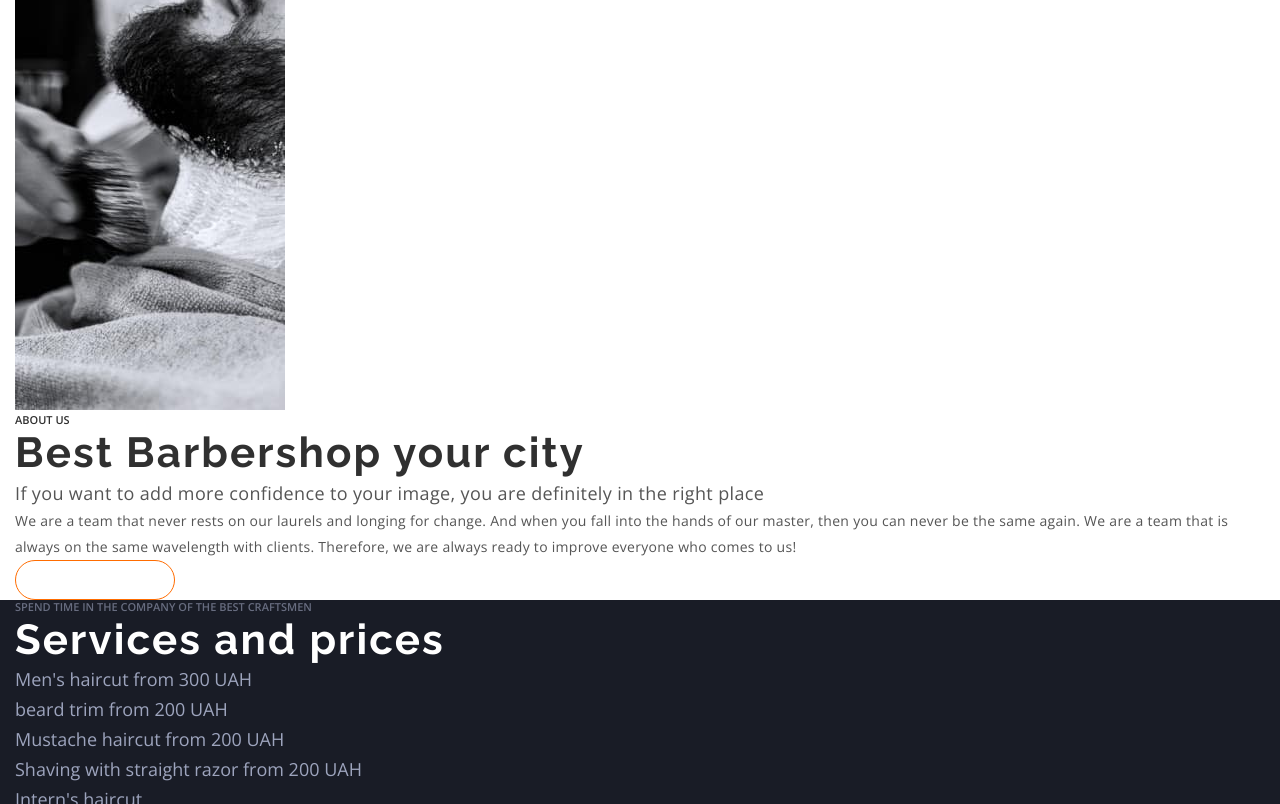
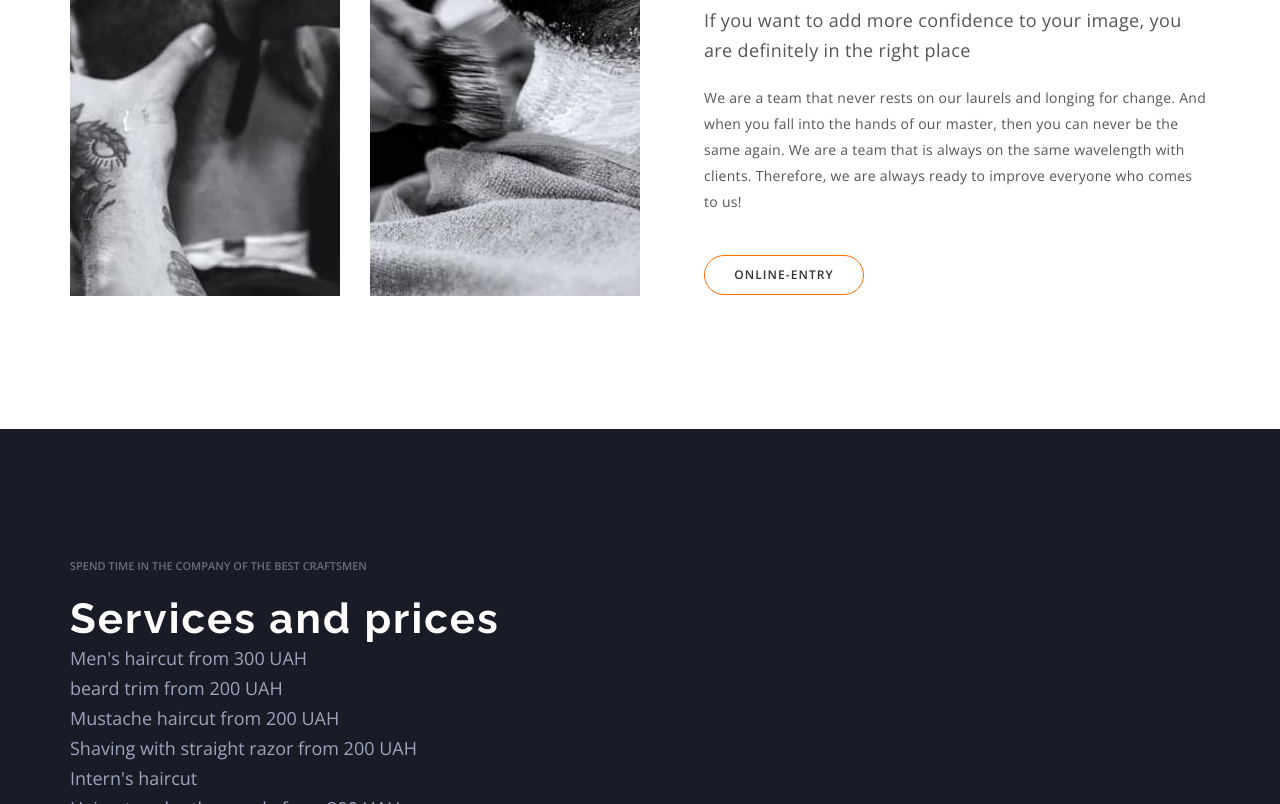
Before and after one commit to SergejViktorov/BarberShop, a plain HTML site: page index.html in a window 1280 px wide. Shown: the part 782-1586 px from the top of the page. Drawn offline with nearby package versions, Linux system fonts and the light colour scheme.

Commit message:
about-us

```diff
--- a/css/style.css
+++ b/css/style.css
@@ -46,11 +46,14 @@ p {
 
 /* Common */
 .container {
-  width: 1170;
+  width: 1170px;
   margin-right: auto;
   margin-left: auto;
   padding-left: 15px;
   padding-right: 15px;
+}
+.section {
+  padding: 130px 0;
 }
 .section-header {
   font-size: 42px;
@@ -80,7 +83,12 @@ p {
 .button:focus {
   color: var(--accent-color);
 }
+.light {
+  color: var(--main-color);
+}
 .sub {
+  margin-bottom: 20px;
+
   font-weight: 600;
   font-size: 11px;
   line-height: 1.36;
@@ -172,19 +180,30 @@ p {
 
 .aboutus {
 }
+.aboutus > .container {
+  display: flex;
+}
 .aboutus-subtitle {
-  font-weight: 600;
-  font-size: 11px;
-  line-height: 1.36;
   color: var(--main-color);
 }
+.aboutus-list {
+  display: flex;
+  margin-right: 64px;
+}
+.aboutus-list > .item:not(:last-child) {
+  margin-right: 30px;
+}
 .aboutus-title {
+  margin-bottom: 20px;
+
   font-size: 42px;
   line-height: 1.18;
 
   color: var(--main-color);
 }
 .aboutus-text {
+  margin-bottom: 20px;
+
   font-size: 18px;
   line-height: 1.67;
 
@@ -193,6 +212,7 @@ p {
   color: var(--sec-color);
 }
 .aboutus-description {
+  margin-bottom: 40px;
   font-size: 14px;
   line-height: 1.86;
 
--- a/index.html
+++ b/index.html
@@ -35,13 +35,13 @@
 		</header>
 		<main>
 			<!-- hero -->
-			<section class="hero">
+			<section class="hero section">
 				<div class="container">
-				<ul>
+				<!-- <ul>
 					<li><a href="#" class="social">Instagram</a></li>
 					<li><a href="#" class="social">Youtube</a></li>
 				<li><div class="decor"></div></li>
-				</ul>
+				</ul> -->
 
 				<p class="sub hero-subtitle">A HAIR SALON FOR MEN IN KYIV</p>
 				<h1 class="hero-title">BarberShop</h1>
@@ -51,22 +51,22 @@
 					and tastefully.
 				</p>
 
-				<ul>
+				<!-- <ul>
 					<li><a href="#" class="hero-back">Back</a></li>
 					<li><a href="#" class="hero-next">Forward</a></li>
-				</ul>
-
+				</ul> -->
+				</div>
 			</section>
 
 			<!-- about us -->
-			<section class="aboutus">
+			<section class="aboutus section">
 				<div class="container">
-				<ul>
-					<li><img src="./images/beard.jpg" alt="foto beard trim 1"></li>
-					<li><img src="./images/beard2.jpg" alt="foto beard trim 2"></li>
+				<ul class="aboutus-list">
+					<li class="item"><img src="./images/beard.jpg" alt="foto beard trim 1"></li>
+					<li class="item"><img src="./images/beard2.jpg" alt="foto beard trim 2"></li>
 				</ul>
 				<div>
-				<p class="sub aboutus-subtitle">ABOUT US</p>
+				<p class="sub aboutus-subtitle"> ABOUT US</p>
 				<h2 class="aboutus-title section-header">Best Barbershop your city</h2>
 				<p class="aboutus-text">
 					If you want to add more confidence to your image, you are definitely
@@ -79,13 +79,13 @@
 					with clients. Therefore, we are always ready to improve everyone who
 					comes to us!
 				</p>
-				<button class="button">ONLINE-ENTRY</button>
+				<button class="button light">ONLINE-ENTRY</button>
 			</div>
 			</div>
 			</section>
 
 			<!-- prices -->
-			<section class="prices">
+			<section class="prices section">
 				<div class="container">
 				<p class="sub prices-subtitle">SPEND TIME IN THE COMPANY OF THE BEST CRAFTSMEN</p>
 				<h2 class="prices-title section-header" >Services and prices</h2>
@@ -103,7 +103,7 @@
 				</div>
 			</section>
 			<!-- old traditional school -->
-			<section class="school">
+			<section class="school section">
 <div class="container">
 				<ul>
 					<li>
@@ -135,7 +135,7 @@
 			</section>
 
 			<!-- masters -->
-			<section class="masters">
+			<section class="masters section">
 				<div class="container">
 				<p class="sub masters-subtitle">FOR TRUE CONNOISSEURS OF THE ATMOSPHERE</p>
 				<h2 class="masters-title section-header">OUR MASTERS</h2>
@@ -178,7 +178,7 @@
 			</section>
 
 			<!-- portfolio -->
-			<section class="portfolio">
+			<section class="portfolio section">
 				<div class="container">
 				<p class="sub portfolio-subtitle">In Latin, "barba" means "beard"</p>
 				<ul class="portfolio-list">
@@ -191,7 +191,7 @@
 			</section>
 
 			<!-- contacts -->
-			<section class="contacts">
+			<section class="contacts section">
 				<div class="container">
 				<div>
 					<h2 class="contacts-title section-header">ONLINE-ENTRY</h2>
```
